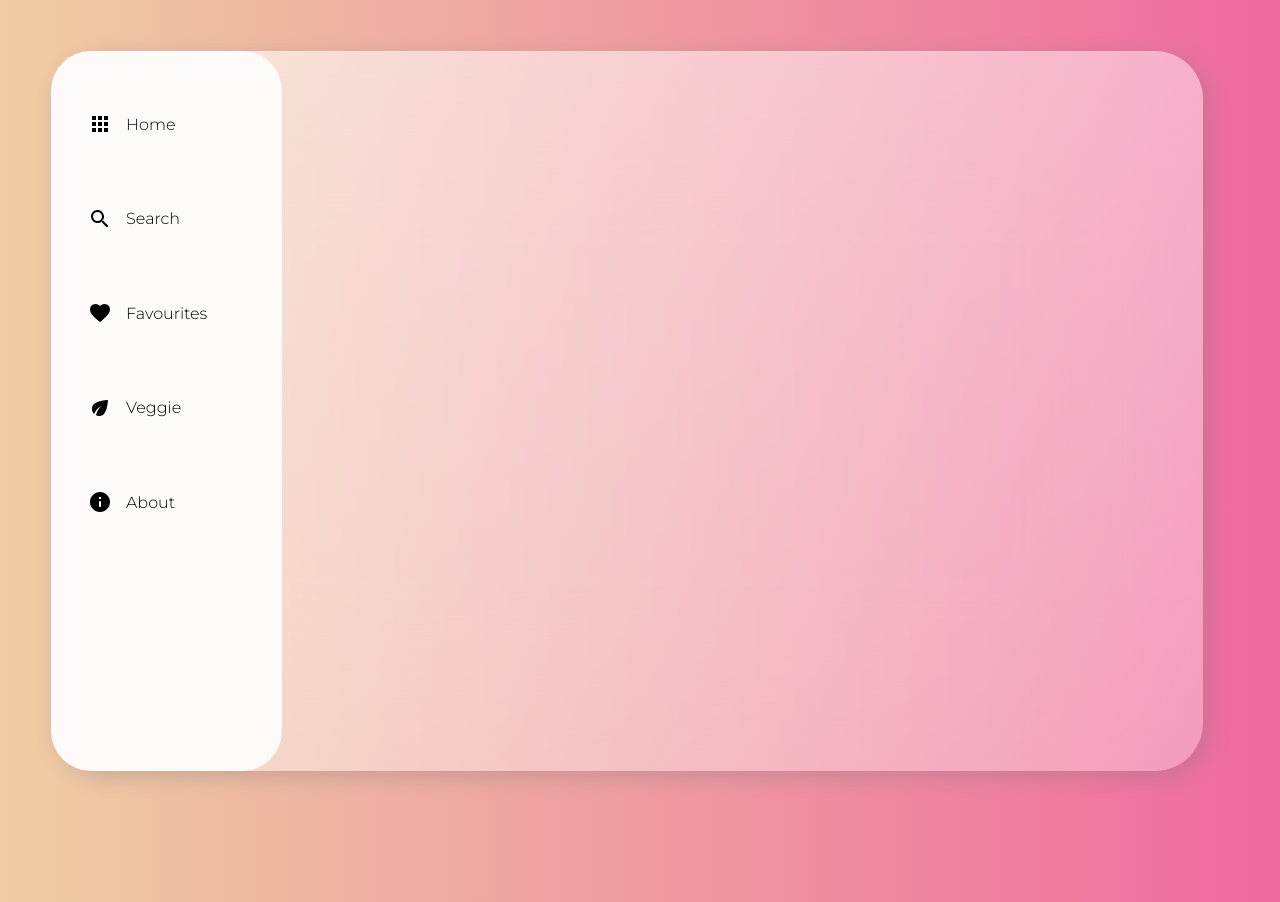
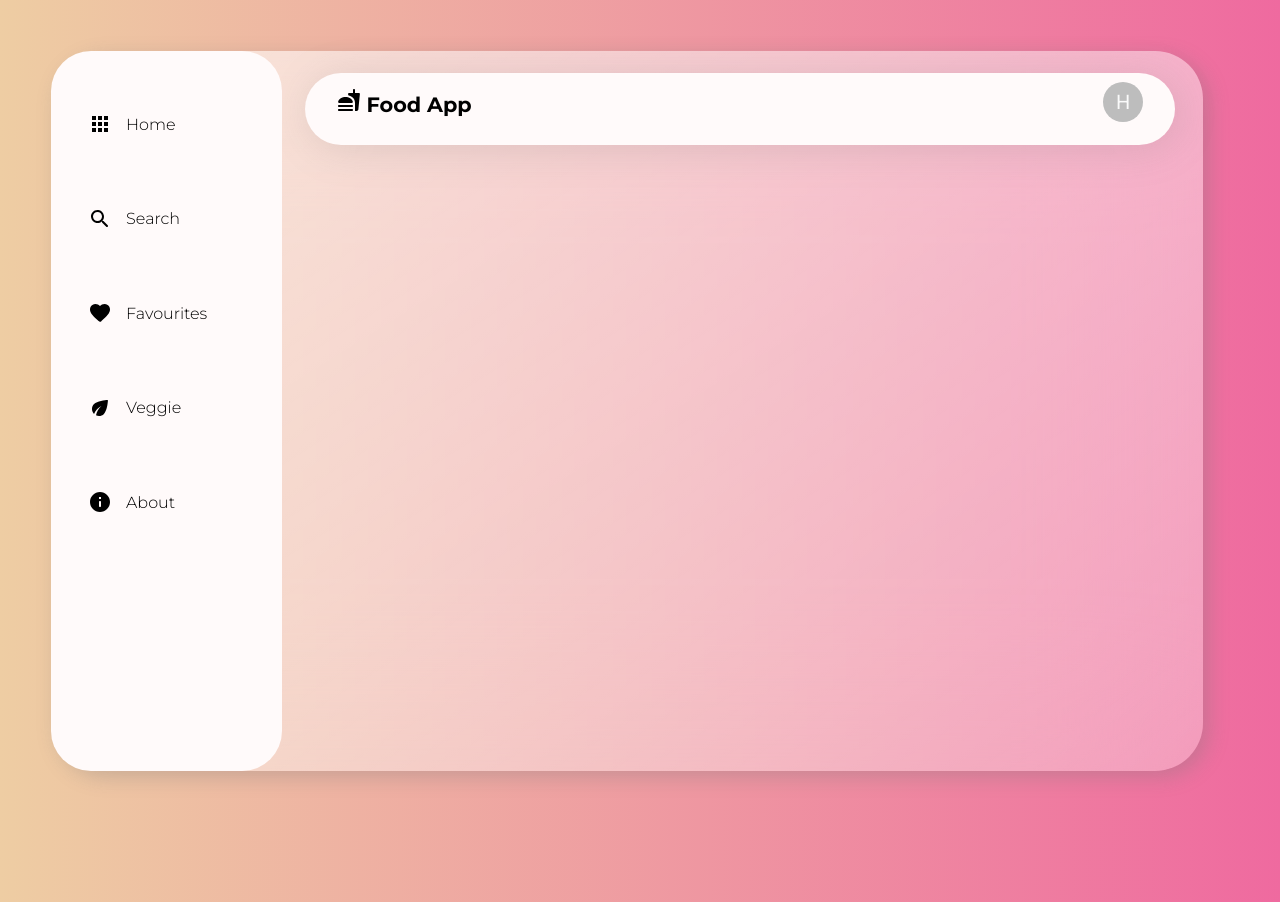
Before and after one commit to Mggadea/FoodApp, a React (Create React App) app: page / in a window 1280 px wide. Shown: the top 902 px of the page. Built offline with nearby package versions, Linux system fonts and the light colour scheme.

Commit message:
navbar mockup added, flex applicated in the rendered components

```diff
--- a/src/App.css
+++ b/src/App.css
@@ -18,16 +18,17 @@
   border-radius: 3rem;
   box-shadow: 6px 6px 20px rgba(122, 122, 122, 0.322);
 }
-
 * {
   margin: 0%;
   padding: 0%;
 }
+/* Sidebar */
 .sidebar {
   height: 100%;
   width: 20%;
   display: flex;
   justify-content: space-evenly;
+  position: absolute;
 }
 .sidebarList {
   padding: 3%;
@@ -67,3 +68,30 @@
 .row #sidebarItemText {
   flex: 70%;
 }
+/* header */
+.navbar {
+  overflow-x: hidden;
+  overflow-y: hidden;
+  background-color: snow;
+  box-shadow: 4px 4px 40px rgba(122, 122, 122, 0.199);
+  position: absolute;
+  padding: 0 2rem;
+  top: 3%;
+  left: 22%;
+  height: 10%;
+  width: 70%;
+  border-radius: 100px;
+}
+.navbarItem{
+  display: flex;
+  justify-content: center;
+  align-items: center;
+  flex-direction: row;
+  justify-content: space-between;
+  padding-top: 0.6rem;
+}
+.navbarTitle{
+  font-family: "Montserrat", sans-serif;
+  font-weight: 700;
+  font-size: 1.3rem;
+}
--- a/src/App.js
+++ b/src/App.js
@@ -1,11 +1,17 @@
+import { Sidebar } from "./components/Sidebar/Sidebar";
+import { Navbar } from "./components/Navbar/Navbar";
 import "./App.css";
-import { Sidebar } from "./components/Sidebar/Sidebar";
 
 function App() {
   return (
     <div className="App ">
       <div className="AppContainer">
-        <Sidebar />
+        <div>
+          <Navbar />
+        </div>
+        <div>
+          <Sidebar />
+        </div>
       </div>
     </div>
   );
--- /dev/null
+++ b/src/components/Navbar/Navbar.js
@@ -0,0 +1,22 @@
+import React from "react";
+import { NavbarData } from "./NavbarData";
+import Avatar from "@material-ui/core/Avatar";
+
+import "../../App.css";
+// toDo: en el componente Avatar hacer la función handleClick y vincularla al componente usando onClick={this.handleClick}
+export const Navbar = () => {
+  return (
+    <div className="navbar">
+      <div>
+        {NavbarData.map((value) => {
+          return (
+            <div className="navbarItem">
+              <div className="navbarTitle">{value.icon} {value.title}</div>
+              <Avatar>H</Avatar>
+            </div>
+          );
+        })}
+      </div>
+    </div>
+  );
+};
--- /dev/null
+++ b/src/components/Navbar/NavbarData.js
@@ -0,0 +1,7 @@
+import FastfoodRoundedIcon from "@material-ui/icons/FastfoodRounded";
+export const NavbarData = [
+  {
+    title: "Food App",
+    icon: <FastfoodRoundedIcon />,
+  },
+];
--- a/src/components/Sidebar/SidebarData.js
+++ b/src/components/Sidebar/SidebarData.js
@@ -3,7 +3,6 @@ import FavoriteRoundedIcon from "@material-ui/icons/FavoriteRounded";
 import AppsRoundedIcon from "@material-ui/icons/AppsRounded";
 import SearchRoundedIcon from "@material-ui/icons/SearchRounded";
 import EcoRoundedIcon from "@material-ui/icons/EcoRounded";
-
 export const SidebarData = [
   {
     title: "Home",
```
Also changed, not shown: src/components/Navbar.js (deleted).
